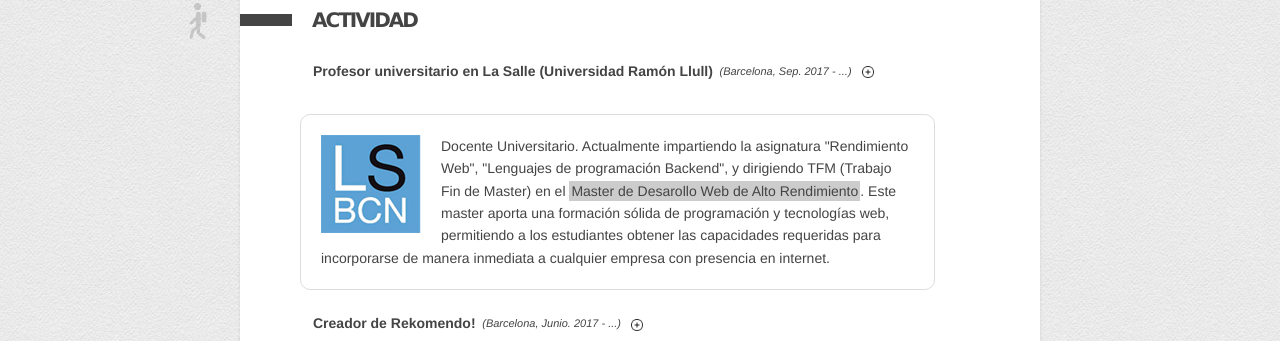
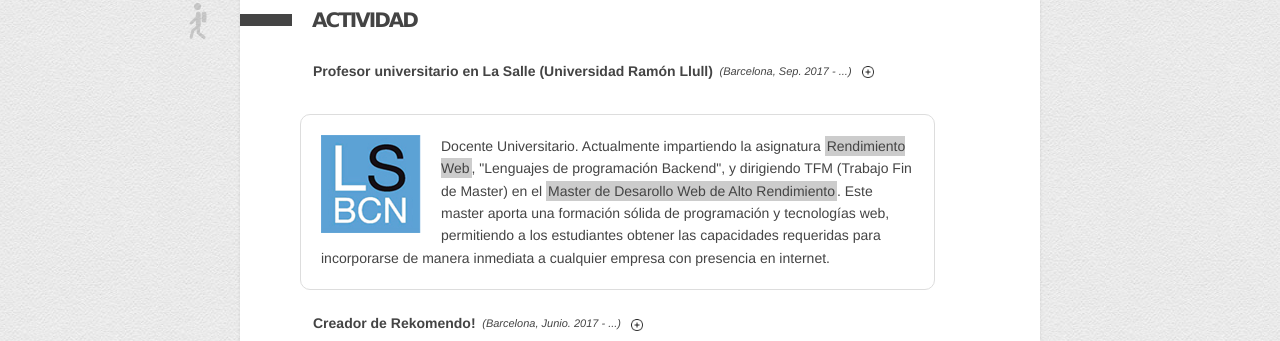
Before and after one commit to rubencougil/rubencougil.github.io, a plain HTML site: page index.html in a window 1280 px wide. Shown: the part 2157-2498 px from the top of the page. Drawn offline with nearby package versions, Linux system fonts and the light colour scheme.

Commit message:
link a rendimiento github added

```diff
--- a/index.html
+++ b/index.html
@@ -271,7 +271,10 @@
                             </p>
                             <p class="ex-description-displayed">
                                 <img src="./img/lasalle-logo.png" />
-                                Docente Universitario. Actualmente impartiendo la asignatura "Rendimiento Web",
+                                Docente Universitario. Actualmente impartiendo la asignatura <a
+                                    href="https://github.com/rubencougil/rendimiento-en-aplicaciones-web"
+                                    target="_blank">Rendimiento
+                                    Web</a>,
                                 "Lenguajes de programación Backend",
                                 y dirigiendo TFM (Trabajo Fin de Master) en el
                                 <a href="http://beslasalle.salleurl.edu/es/master-programacion-web-alto-rendimiento"
```
